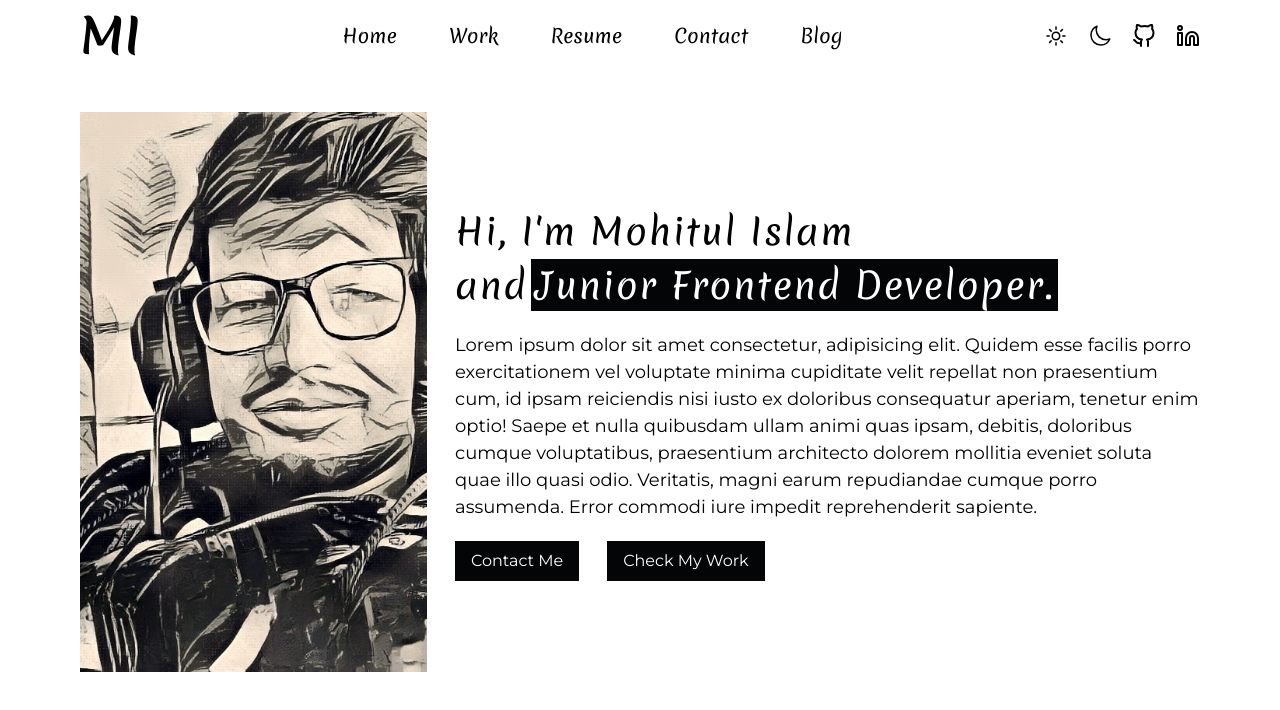
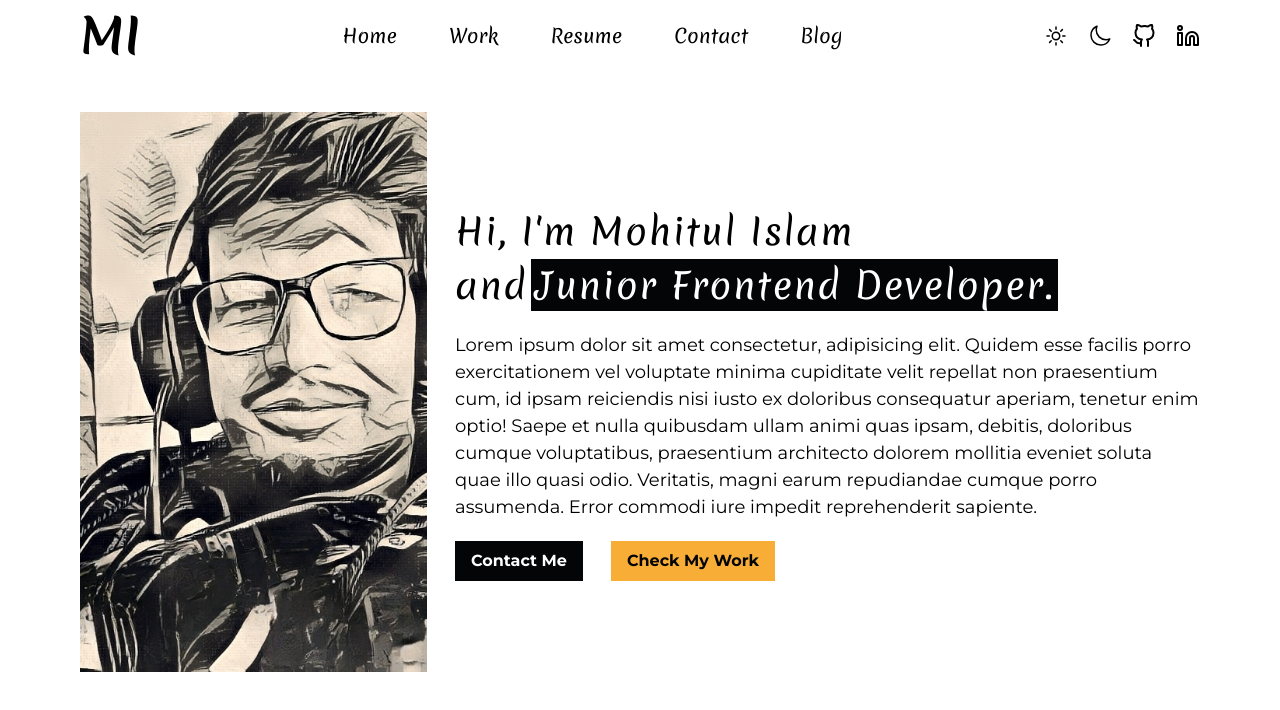
Before and after one commit to mohit838/Mohitul-Islam-Frontend, a Next.js app in the folder client/: page / in a window 1280 px wide. Shown: the top 710 px of the page. Built offline with nearby package versions, Linux system fonts and the light colour scheme.

Commit message:
button setting with tailwind css

```diff
--- a/client/src/app/globals.css
+++ b/client/src/app/globals.css
@@ -12,6 +12,7 @@
   --font-size-base: 1rem;
   --title-font-size: 1.5rem;
   --line-height-base: 1.5;
+  --font-bold: 700;
 }
 
 html {
@@ -69,12 +70,26 @@ a {
   object-fit: cover;
 }
 
-.actionBtn {
+.actionBtnReg {
   background: var(--primary-color);
   color: #fff;
+  font-weight: var(--font-bold);
+  font-family: var(--body-fonts);
 
   &:hover {
     background: var(--secondary-color);
     color: var(--primary-color);
   }
 }
+
+.actionBtnDiff {
+  background: var(--secondary-color);
+  color: var(--primary-color);
+  font-weight: var(--font-bold);
+  font-family: var(--body-fonts);
+
+  &:hover {
+    background: var(--primary-color);
+    color: #fff;
+  }
+}
--- a/client/src/components/Common/Buttons/Button.jsx
+++ b/client/src/components/Common/Buttons/Button.jsx
@@ -1,5 +1,13 @@
-const Button = ({ children }) => {
-  return <button className="px-4 py-2 actionBtn">{children}</button>;
+const Button = ({ children, type }) => {
+  return (
+    <button
+      className={`px-4 py-2 ${
+        type === 'diff' ? 'actionBtnDiff' : 'actionBtnReg'
+      }`}
+    >
+      {children}
+    </button>
+  );
 };
 
 export default Button;
--- a/client/src/components/HomePage/HeroContent/HeroContent.jsx
+++ b/client/src/components/HomePage/HeroContent/HeroContent.jsx
@@ -38,7 +38,7 @@ const HeroContent = () => {
         {/* Contact and Work Button */}
         <div className="flex flex-wrap items-start justify-between gap-7">
           {actionBtn?.map((btn) => (
-            <Button key={btn?.id}>
+            <Button key={btn?.id} type={btn?.type}>
               <a href={`${btn?.link}`}>{btn?.btnName}</a>
             </Button>
           ))}
@@ -57,6 +57,6 @@ const profileImg = {
 };
 
 const actionBtn = [
-  { id: 1, btnName: 'Contact Me', link: '/' },
-  { id: 2, btnName: 'Check My Work', link: '/' },
+  { id: 1, btnName: 'Contact Me', link: '/', type: 'reg' },
+  { id: 2, btnName: 'Check My Work', link: '/', type: 'diff' },
 ];
--- a/client/tailwind.config.js
+++ b/client/tailwind.config.js
@@ -26,5 +26,12 @@ module.exports = {
       },
     },
   },
-  plugins: [],
+  plugins: [
+    {
+      'postcss-import': {},
+      'tailwindcss/nesting': {},
+      tailwindcss: {},
+      autoprefixer: {},
+    },
+  ],
 };
```
